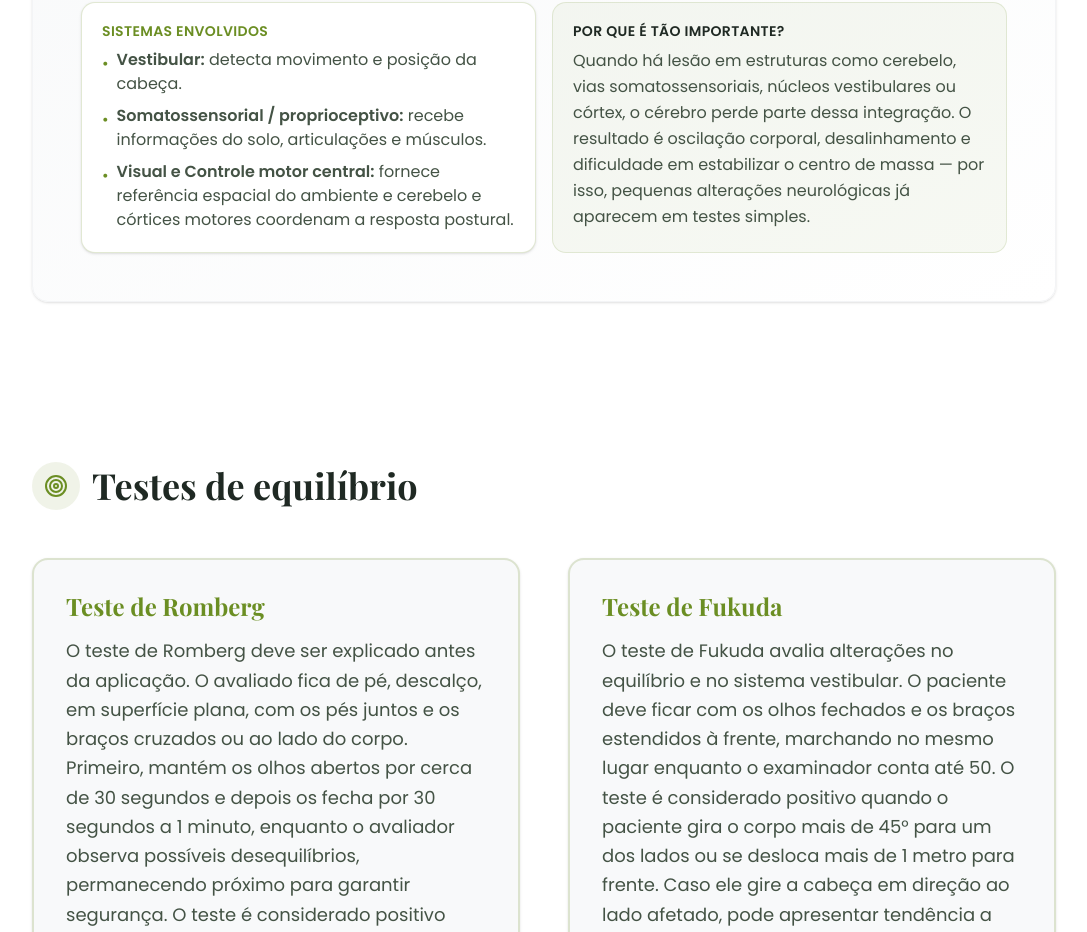
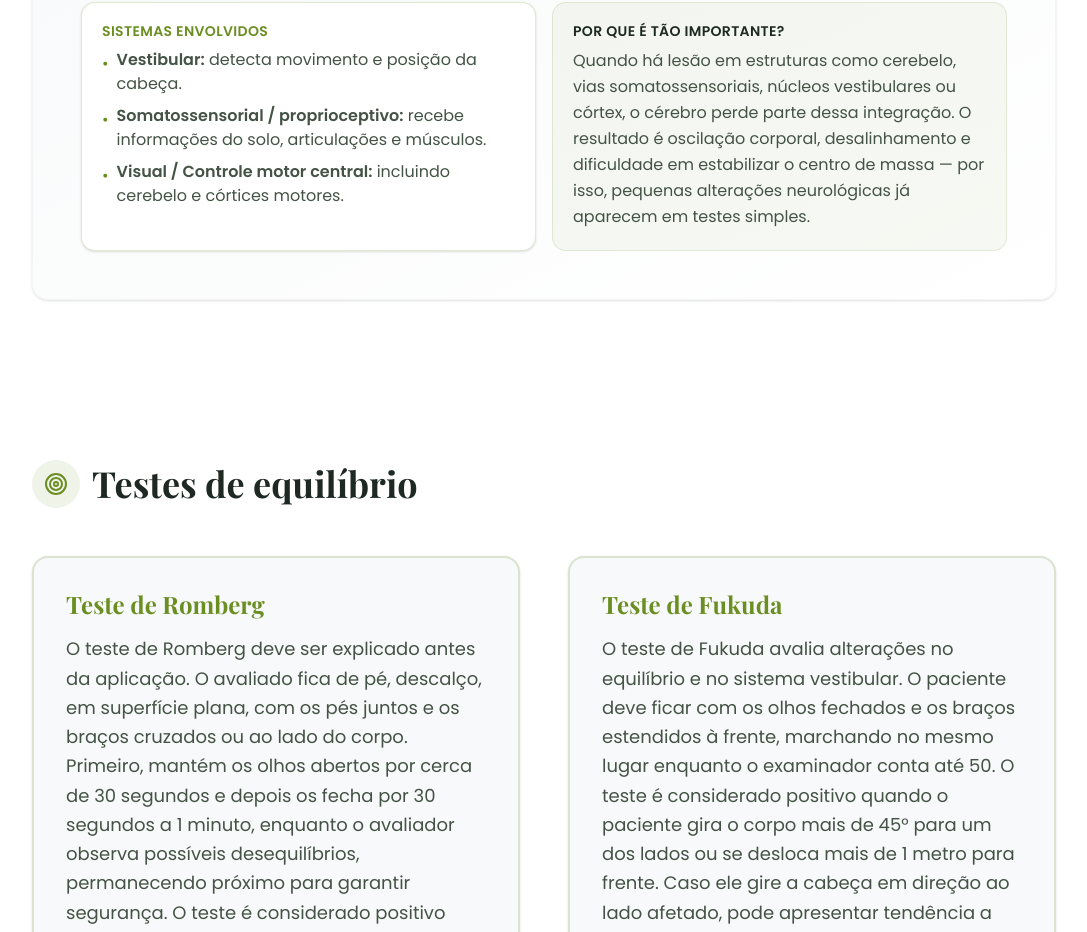
Before and after one commit to AnaLuizaRChiamenti/synapse-website, a Next.js app: page /equilibrio in a window 1280 px wide. Shown: the part 852-1784 px from the top of the page, without its empty margins (96-1183 px from the left). Built offline with nearby package versions, Linux system fonts and the light colour scheme; a web font is replaced by a local one.

Commit message:
feat: ajuste no visual e controle motor central

```diff
--- a/app/equilibrio/page.tsx
+++ b/app/equilibrio/page.tsx
@@ -143,7 +143,7 @@ export default function EquilibrioPage() {
                   <li className="flex items-start gap-2 text-[#445345] text-sm sm:text-base">
                     <span className="text-[#6B8E23] mt-1">•</span>
                     <span>
-                      <strong>Visual e Controle motor central:</strong> fornece referência espacial do ambiente e cerebelo e córtices motores coordenam a resposta postural.
+                      <strong>Visual / Controle motor central:</strong> incluindo cerebelo e córtices motores.
                     </span>
                   </li>
                 </ul>
```
